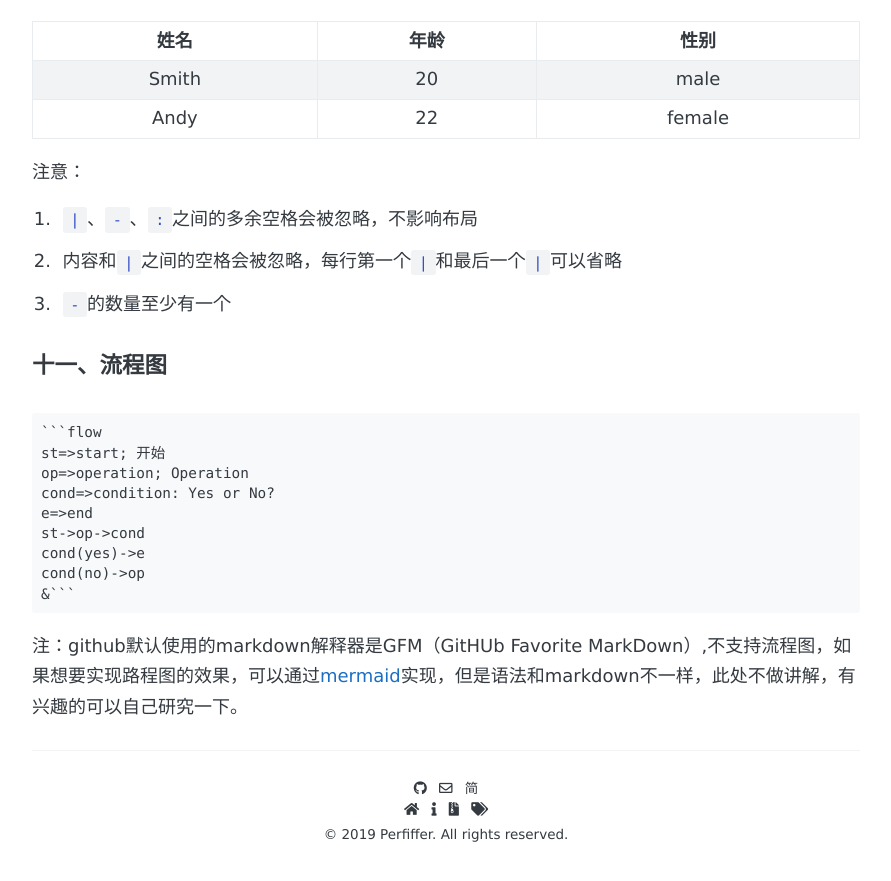
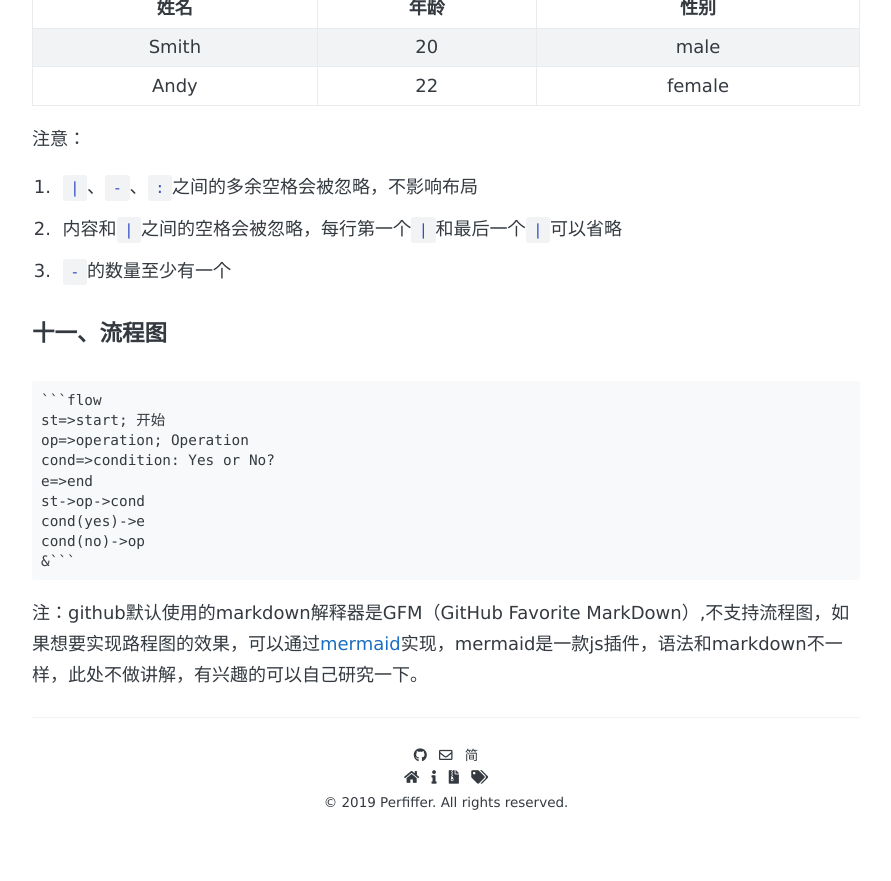
Before and after one commit to perfiffer/perfiffer.github.io, a Jekyll site: the page built from _posts/2019-04-16-markdown语法.md, in a window 1280 px wide and 900 px high, scrolled down 8717 px. Shown: the top 881 px of the window, without its empty margins (194-1085 px from the left). Built offline with Jekyll 4.4.1, drawn with Linux system fonts in a browser that asks for light colours; some web fonts are replaced; comment, search, counter and statistics services are not loaded; some of the changed text lies outside the part shown.

Commit message:
update blog

````diff
--- a/_posts/2019-04-16-markdown语法.md
+++ b/_posts/2019-04-16-markdown语法.md
@@ -95,11 +95,11 @@
 ```
 * 代码块：代码之间用三个`` ` ``包起来，三个`` ` ``单独占一行
 ```
-(```)
+```
 语句1
 语句2
 语句3
-(```)
+```
 ```
 示例：
 * 单行代码
@@ -111,11 +111,11 @@
 
 * 多行代码
 ```
-(```)
+```
 function hello() {
 	console.log("hello, markdown");
 }
-(```)
+```
 ```
 效果如下：
 ```
@@ -302,4 +302,4 @@
 cond(no)->op
 &```
 ```
-注：github默认使用的markdown解释器是GFM（GitHUb Favorite MarkDown）,不支持流程图，如果想要实现路程图的效果，可以通过[mermaid](https://mermaidjs.github.io/)实现，但是语法和markdown不一样，此处不做讲解，有兴趣的可以自己研究一下。
+注：github默认使用的markdown解释器是GFM（GitHub Favorite MarkDown）,不支持流程图，如果想要实现路程图的效果，可以通过[mermaid](https://mermaidjs.github.io/)实现，mermaid是一款js插件，语法和markdown不一样，此处不做讲解，有兴趣的可以自己研究一下。
````
